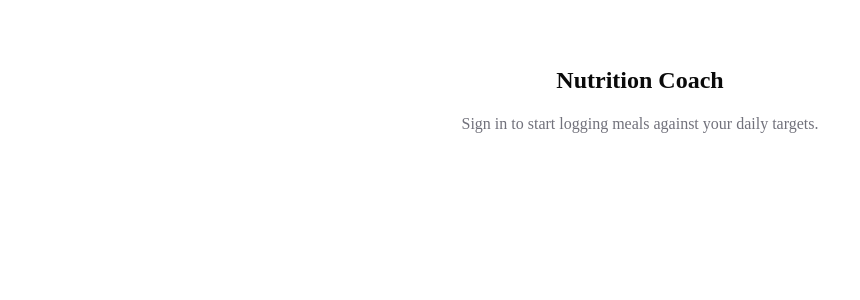
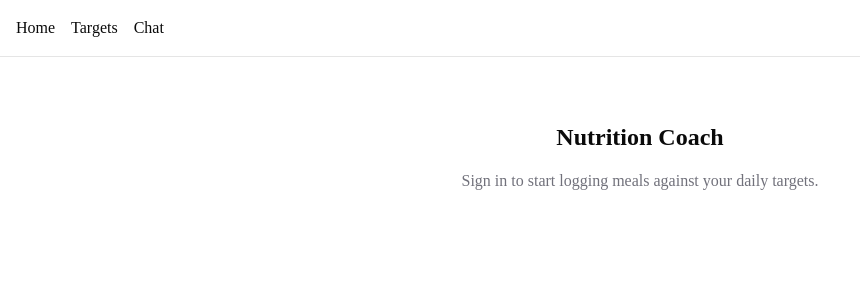
Before and after one commit to myhumblecoder-dev/nutrition-coach, a Next.js app: page / in a window 1280 px wide. Shown: the top 300 px of the page, without its empty margins (0-860 px from the left). Built offline with nearby package versions, Linux system fonts and the light colour scheme; no server answers.

Commit message:
feat(#76): Story 23 — Layout renders the NavBar
Implements story #76.

Verified gates (final attempt):
- typecheck: exit 0 via `pnpm exec tsc --noEmit`
- lint: exit 0 via `pnpm lint`
- build: exit 0 via `pnpm build`

Generated by dag-poc using spike-coder-v3:latest after 4 LLM call(s).

Closes #76

```diff
--- a/src/app/layout.tsx
+++ b/src/app/layout.tsx
@@ -1,6 +1,7 @@
 import type { Metadata } from "next";
 import { Geist, Geist_Mono } from "next/font/google";
 import "./globals.css";
+import NavBar from "@/components/NavBar";
 
 const geistSans = Geist({
   variable: "--font-geist-sans",
@@ -23,7 +24,10 @@ export default function RootLayout({ children }: Readonly<{ children: React.Reac
       lang="en"
       className={`${geistSans.variable} ${geistMono.variable} h-full antialiased`}
     >
-      <body className="min-h-full flex flex-col">{children}</body>
+      <body className="min-h-full flex flex-col">
+        <NavBar />
+        {children}
+      </body>
     </html>
   );
 }
```
Also changed, not shown: 1 other file (tests, documents, lock files or other folders).
